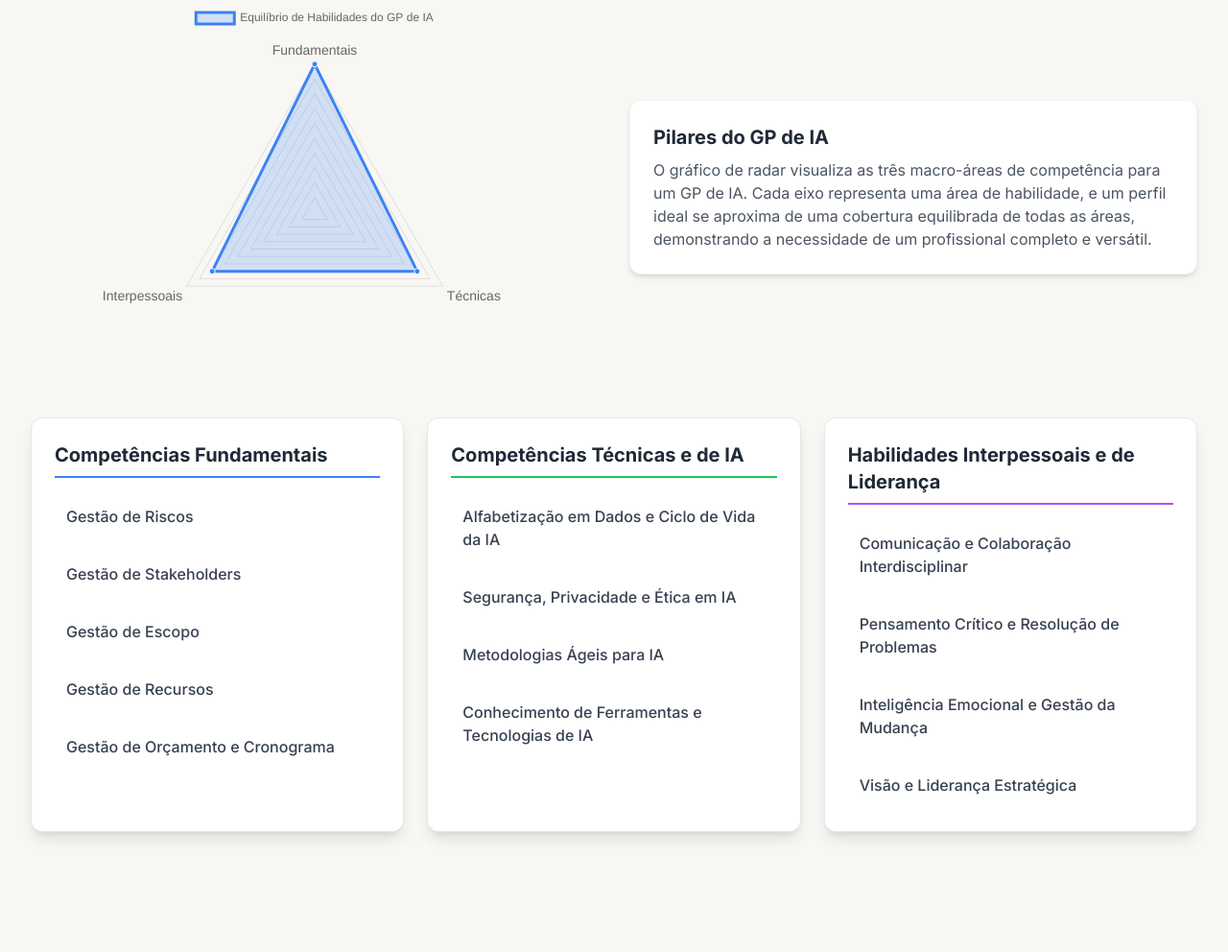
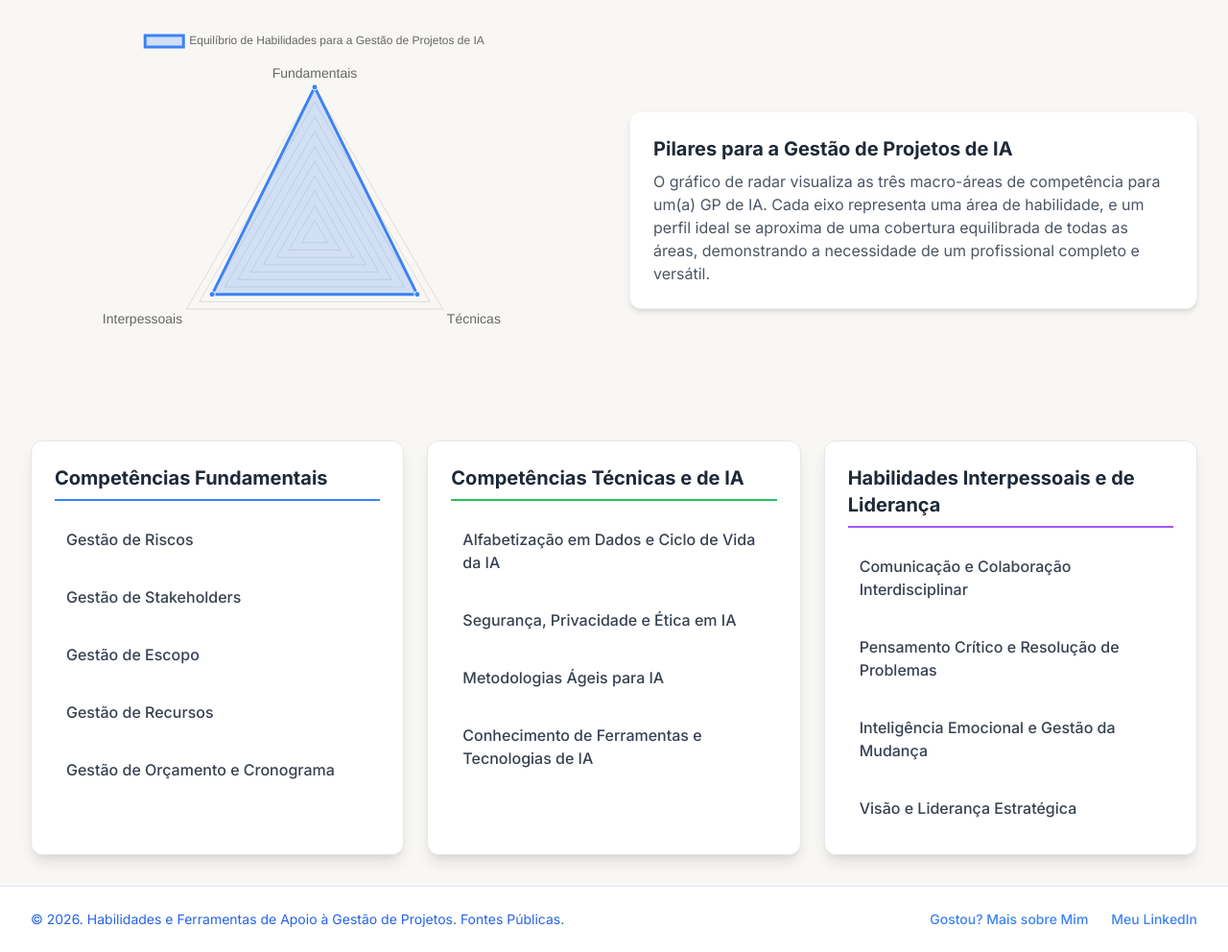
Before and after one commit to caufarris/gerenciamento-de-projetos-gestor-em-projetos-de-IA, a plain HTML site: page index.html in a window 1280 px wide. Shown: the part 412-1404 px from the top of the page at 96% size. Before the commit the page ends 1311 px from the top, so only its background shows below. Drawn offline with nearby package versions, Linux system fonts and the light colour scheme.

Commit message:
Update index.html

```diff
--- a/index.html
+++ b/index.html
@@ -61,7 +61,7 @@
 <body class="antialiased">
     <div id="app" class="container mx-auto p-4 md:p-8">
         <header class="text-center mb-8">
-            <h1 class="text-4xl md:text-5xl font-bold text-gray-800">O Gerente de Projetos de IA Moderno</h1>
+            <h1 class="text-4xl md:text-5xl font-bold text-gray-800">Gerente de Projetos de IA</h1>
             <p class="text-lg text-gray-600 mt-2 max-w-3xl mx-auto">Uma exploração interativa das habilidades essenciais e tecnologias dominantes que definem o sucesso na gestão de projetos de Inteligência Artificial.</p>
         </header>
 
@@ -73,7 +73,7 @@
         <main>
             <div id="skills-content">
                 <div class="text-center mb-12">
-                     <p class="text-base text-gray-600 max-w-4xl mx-auto">A gestão de projetos de IA exige uma amálgama de competências que transcende o escopo tradicional. O sucesso depende de um equilíbrio entre o domínio dos fundamentos da gestão, a fluência em conceitos técnicos de IA e um conjunto robusto de habilidades interpessoais. Esta seção detalha essas três áreas cruciais, e o gráfico de radar abaixo ilustra a importância de uma abordagem holística e integrada para o desenvolvimento profissional do GP de IA.</p>
+                     <p class="text-base text-gray-600 max-w-4xl mx-auto">A gestão de projetos de IA exige uma amálgama de competências que transcende o escopo tradicional. O sucesso depende de um equilíbrio entre o domínio dos fundamentos da gestão, a fluência em conceitos técnicos de IA e um conjunto robusto de habilidades interpessoais. Esta seção detalha essas três áreas cruciais, e o gráfico de radar abaixo ilustra a importância de uma abordagem holística e integrada para o desenvolvimento profissional da Gestão de Projeots de IA.</p>
                 </div>
                 <div class="grid grid-cols-1 lg:grid-cols-2 gap-8 items-center">
                     <div class="chart-container h-80 md:h-96">
@@ -81,8 +81,8 @@
                     </div>
                     <div class="flex flex-col space-y-4">
                          <div class="bg-white p-6 rounded-xl shadow-md border border-gray-100">
-                            <h3 class="font-bold text-xl text-gray-800">Pilares do GP de IA</h3>
-                            <p class="text-gray-600 mt-2">O gráfico de radar visualiza as três macro-áreas de competência para um GP de IA. Cada eixo representa uma área de habilidade, e um perfil ideal se aproxima de uma cobertura equilibrada de todas as áreas, demonstrando a necessidade de um profissional completo e versátil.</p>
+                            <h3 class="font-bold text-xl text-gray-800">Pilares para a Gestão de Projetos de IA</h3>
+                            <p class="text-gray-600 mt-2">O gráfico de radar visualiza as três macro-áreas de competência para um(a) GP de IA. Cada eixo representa uma área de habilidade, e um perfil ideal se aproxima de uma cobertura equilibrada de todas as áreas, demonstrando a necessidade de um profissional completo e versátil.</p>
                         </div>
                     </div>
                 </div>
@@ -91,7 +91,7 @@
 
             <div id="tech-content" class="hidden">
                  <div class="text-center mb-8">
-                    <p class="text-base text-gray-600 max-w-4xl mx-auto">A paisagem tecnológica da IA é vasta e está em constante evolução. Para um GP, compreender as ferramentas e plataformas mais utilizadas é fundamental para a tomada de decisões estratégicas, a comunicação eficaz com as equipes técnicas e a navegação bem-sucedida no ciclo de vida de um projeto de IA. Esta seção oferece uma visão geral das tecnologias mais relevantes, desde linguagens de programação até plataformas de MLOps e serviços em nuvem.</p>
+                    <p class="text-base text-gray-600 max-w-4xl mx-auto">A paisagem tecnológica da IA é vasta e está em constante evolução. Para um(a) GP, compreender as ferramentas e plataformas mais utilizadas é fundamental para a tomada de decisões estratégicas, a comunicação eficaz com as equipes técnicas e a navegação bem-sucedida no ciclo de vida de um projeto de IA. Esta seção oferece uma visão geral das tecnologias mais relevantes, desde linguagens de programação até plataformas de MLOps e serviços em nuvem.</p>
                  </div>
                 <div id="tech-nav-bar" class="flex flex-wrap justify-center gap-2 mb-8"></div>
                 <div id="tech-details"></div>
@@ -108,6 +108,24 @@
             <div id="modal-body" class="prose max-w-none text-gray-700"></div>
         </div>
     </div>
+	<!-- Footer -->
+<footer class="bg-white border-t border-slate-200 mt-auto">
+    <div class="max-w-7xl mx-auto px-4 sm:px-6 lg:px-8 py-6">
+        <div class="flex flex-col md:flex-row justify-between items-center">
+            <p class="text-blue-600 text-sm mb-4 md:mb-0">
+                &copy; 2026. Habilidades e Ferramentas de Apoio à Gestão de Projetos. Fontes Públicas.
+            </p>
+            <div class="flex space-x-6">
+                <a href="https://portfolio-claudia-two.vercel.app/" target="_blank" class="text-blue-500 hover:text-blue-700 text-sm font-medium transition-colors flex items-center gap-1">
+                    Gostou? Mais sobre Mim
+                </a>
+                <a href="https://www.linkedin.com/in/claudiarodriguespinto/" target="_blank" class="text-blue-500 hover:text-blue-700 text-sm font-medium transition-colors flex items-center gap-1">
+                    Meu LinkedIn
+                </a>
+            </div>
+        </div>
+    </div>
+</footer>
 
     <script>
         document.addEventListener('DOMContentLoaded', function() {
@@ -287,7 +305,7 @@
                     data: {
                         labels: ['Fundamentais', 'Técnicas', 'Interpessoais'],
                         datasets: [{
-                            label: 'Equilíbrio de Habilidades do GP de IA',
+                            label: 'Equilíbrio de Habilidades para a Gestão de Projetos de IA',
                             data: [
                                 data.skills.fundamental.length,
                                 data.skills.technical.length,
```
